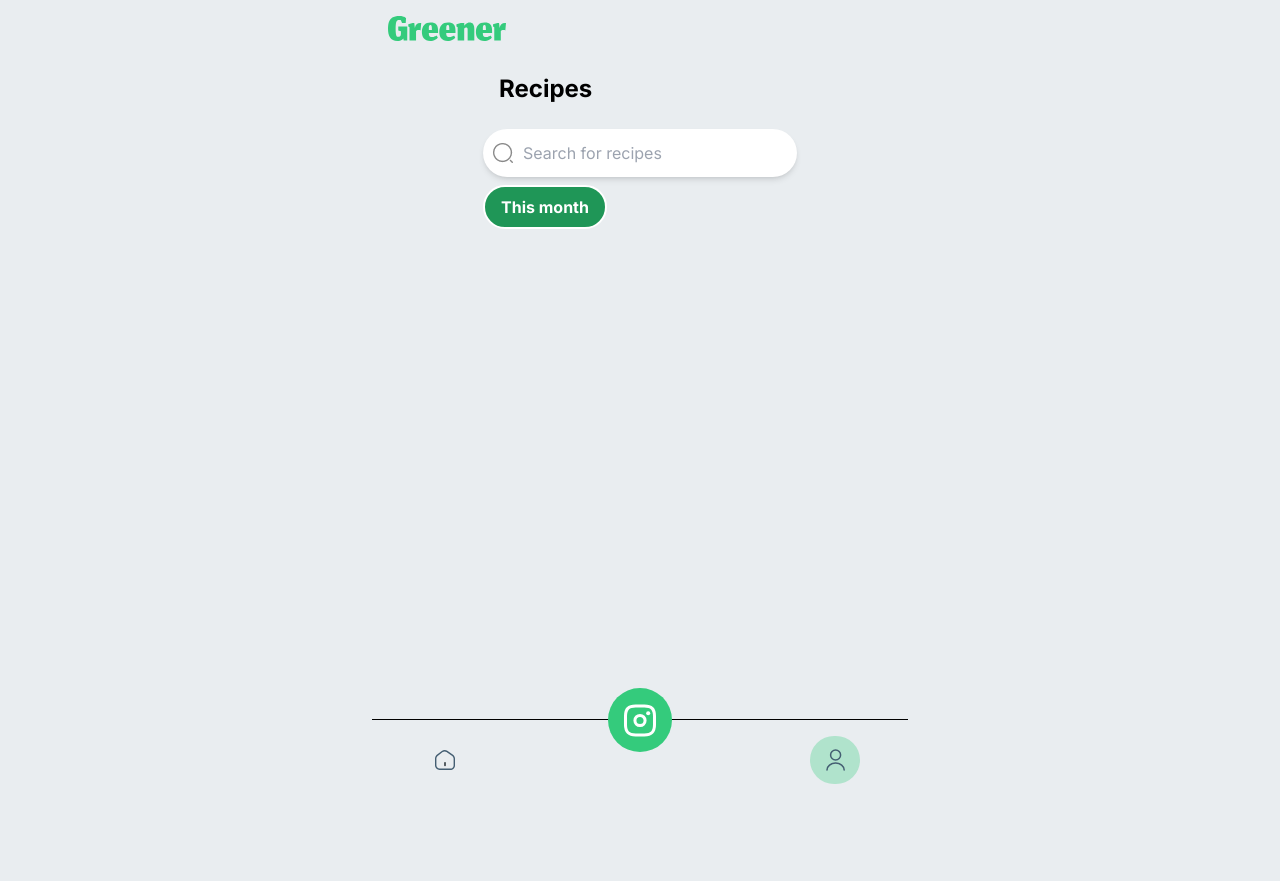
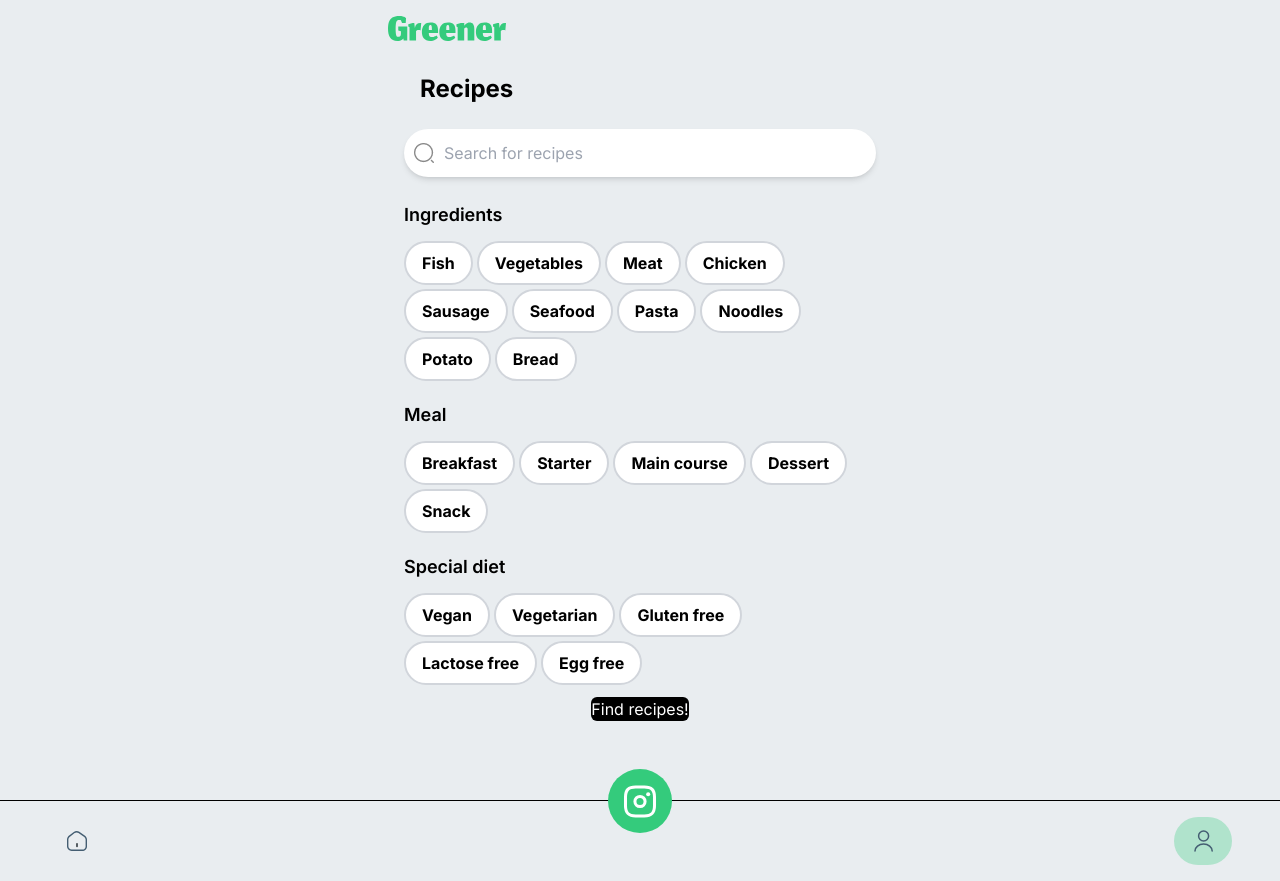
Before and after one commit to christian-alan/greener, a Vue app: page /Recipe in a window 1280 px wide. Before the commit the page ends 800 px from the top, so only its background shows below. Built offline with nearby package versions, Linux system fonts and the light colour scheme.

Commit message:
Working on recipe page

```diff
--- a/src/components/recipe/Ingredient.vue
+++ b/src/components/recipe/Ingredient.vue
@@ -2,10 +2,14 @@
 
 <div class="flex">
         <div>
-          <p class="bg-darkgreen border-2 border-white p-2 rounded-full text-white font-bold pl-4 pr-4">This month</p>
+          <p class="bg-darkgreen border-2 border-white p-2 rounded-full text-white font-bold pl-4 pr-4">[Category]</p>
         </div>
        </div>
 
 </template>
-<script></script>
+
+<script>
+export default {}
+</script>
+
 <style></style>
--- /dev/null
+++ b/src/components/recipe/IngredientWhite.vue
@@ -0,0 +1,37 @@
+<template>
+
+    <div class="flex">
+            <div>
+              <button v-if="showOriginalButton" @click="replaceButton" class="bg-white border-2 border-gray-300 p-2 rounded-full text-black font-bold pl-4 pr-4">{{ buttonText }}</button>
+              <button v-else @click="replaceButton" class="bg-darkgreen border-2 border-white p-2 rounded-full text-white font-bold pl-4 pr-4">{{ buttonText }}</button>
+
+            </div>
+           </div>
+
+    </template>
+
+    <script>
+    export default {
+        props: {
+            buttonText:String,
+        },
+        data(){
+            return{
+                showOriginalButton: true
+            }
+        },
+        async created(){
+            console.log(this.buttonText);
+        },
+
+
+  methods: {
+   replaceButton(){
+    this.showOriginalButton = !this.showOriginalButton;
+   }
+  }
+
+    }
+    </script>
+
+    <style></style>
--- a/src/views/Recipes.vue
+++ b/src/views/Recipes.vue
@@ -4,40 +4,93 @@
     <!-- Appbar -->
     <AppBarVue></AppBarVue>
     <div class="h-full common-container">
+      <!-- Heading -->
       <h1 ref="heading" class="text-2xl font-bold p-4">Recipes</h1>
+      <!-- Searchbar -->
       <div class="flex-col">
         <input type="text" placeholder="Search for recipes" class="placeholder-gray-400  outline-none  shadow-md rounded-full w-full px-10 py-3 my-2 with-icon">
+
+        <!-- Filter -->
+        <p class="pt-4 pb-3 text-lg font-semibold">Ingredients</p>
+
+          <div class="flex flex-wrap overflow-scroll gap-1">
+          <IngredientWhite v-for="ingredient in ingredients" :key="ingredient.id" :buttonText="ingredient"></IngredientWhite>
+          </div>
+
+          <p class="pt-5 pb-3 text-lg font-semibold">Meal</p>
+
+          <div class="flex flex-wrap overflow-scroll gap-1">
+          <IngredientWhite v-for="meal in meals" :key="meal.id" :buttonText="meal"></IngredientWhite>
+          </div>
+
+          <p class="pt-5 pb-3 text-lg font-semibold">Special diet</p>
+
+          <div class="flex flex-wrap overflow-scroll gap-1">
+          <IngredientWhite v-for="diet in diets" :key="diet.id" :buttonText="diet"></IngredientWhite>
+          </div>
+
       </div>
 
-      <div class="flex">
-        <div>
-          <p class="bg-darkgreen border-2 border-white p-2 rounded-full text-white font-bold pl-4 pr-4">This month</p>
+        <!-- Explore Button -->
+        <div class="flex justify-center items-center mt-3">
+        <button class="bg-black text-white border-none rounded-md cursor-pointer flex items-center justify-center">
+            <p>Find recipes!</p>
+        </button>
         </div>
-       </div>
-       <!-- if pressed -> bg-darkgreen and border-grey -->
-
-
 
   </div>
 
+  </div>
 
+  <BottomBarVue></BottomBarVue>
 
-
-
-    <BottomBarVue></BottomBarVue>
-
-  </div>
 </template>
 
 <script>
 import AppBarVue from '../components/common/AppBar.vue';
 import BottomBarVue from '../components/common/BottomBar.vue';
+import Ingredient from '../components/recipe/Ingredient.vue';
+import IngredientWhite from '../components/recipe/IngredientWhite.vue';
 
     export default {
   components:{
     AppBarVue,
-    BottomBarVue
+    BottomBarVue,
+    Ingredient,
+    IngredientWhite
   },
+
+  data() {
+    return{
+      ingredients:[
+        'Fish',
+        'Vegetables',
+        'Meat',
+        'Chicken',
+        'Sausage',
+        'Seafood',
+        'Pasta',
+        'Noodles',
+        'Potato',
+        'Bread'
+      ],
+       meals:[
+       'Breakfast',
+       'Starter',
+       'Main course',
+       'Dessert',
+       'Snack'
+      ],
+
+      diets:[
+        'Vegan',
+        'Vegetarian',
+        'Gluten free',
+        'Lactose free',
+        'Egg free'
+      ]
+    }
+  }
 
 }
 </script>
```
